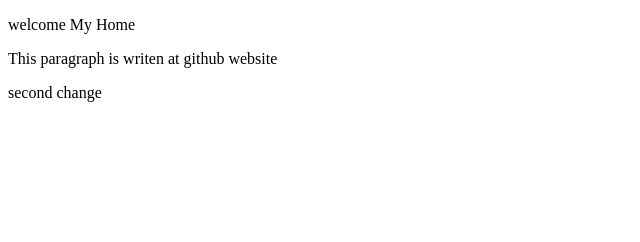
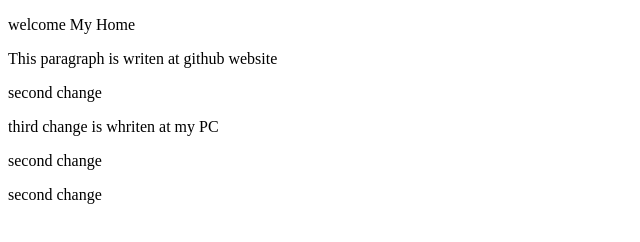
Before and after one commit to San32/my-site, a plain HTML site: page index.html in a window 1280 px wide. Shown: the whole page, without its empty margins (0-640 px from the left). Drawn offline with Linux system fonts and the light colour scheme.

Commit message:
third change at my pc

```diff
--- a/index.html
+++ b/index.html
@@ -9,5 +9,9 @@
     <p>welcome My Home</p>
     <p>This paragraph is writen at github website</p>
     <p>second change</p>
+    <p>third change is whriten at my PC</p>
+    <p>second change</p>
+    <p>second change</p>
+
 </body>
 </html>
```
